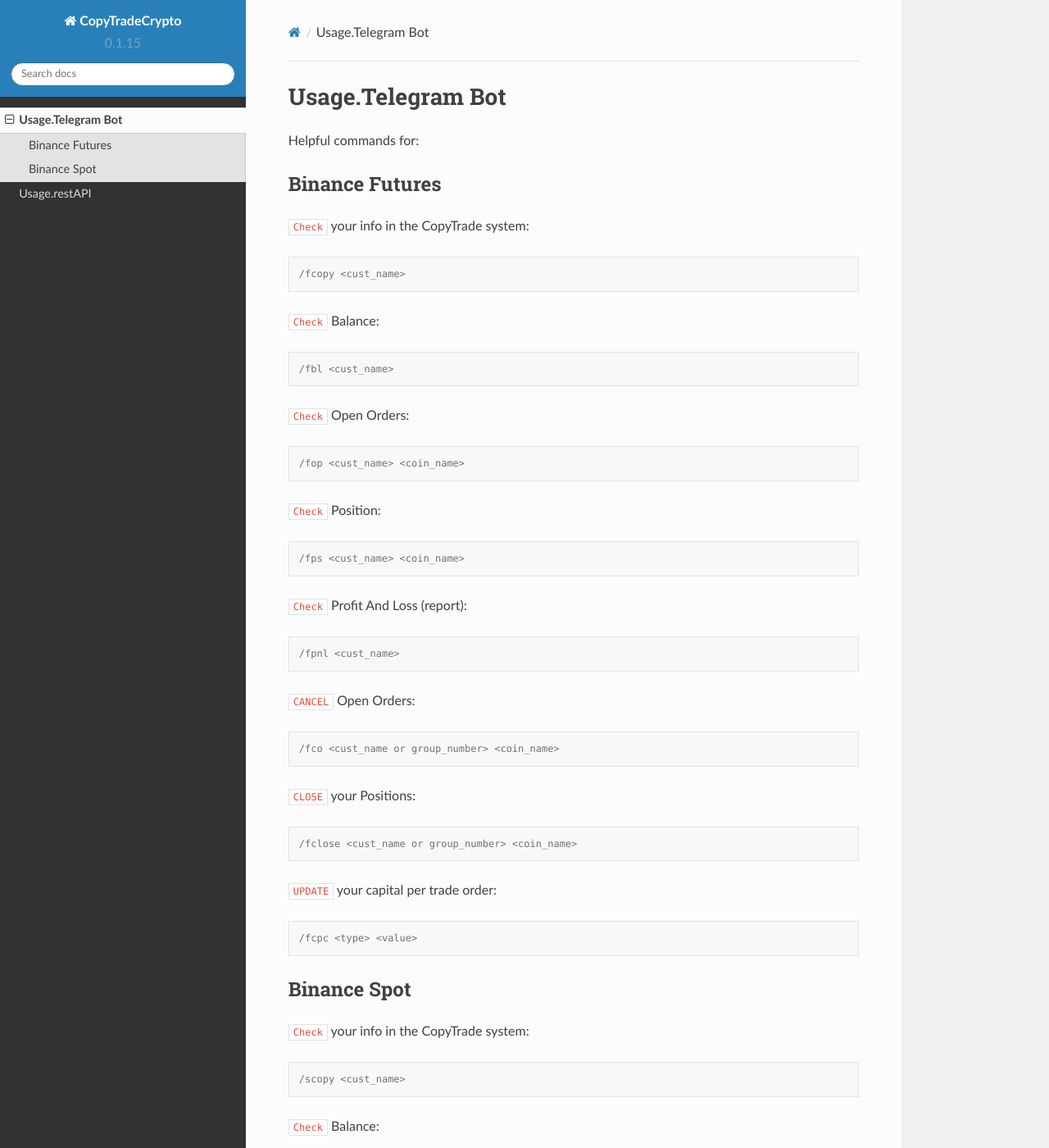
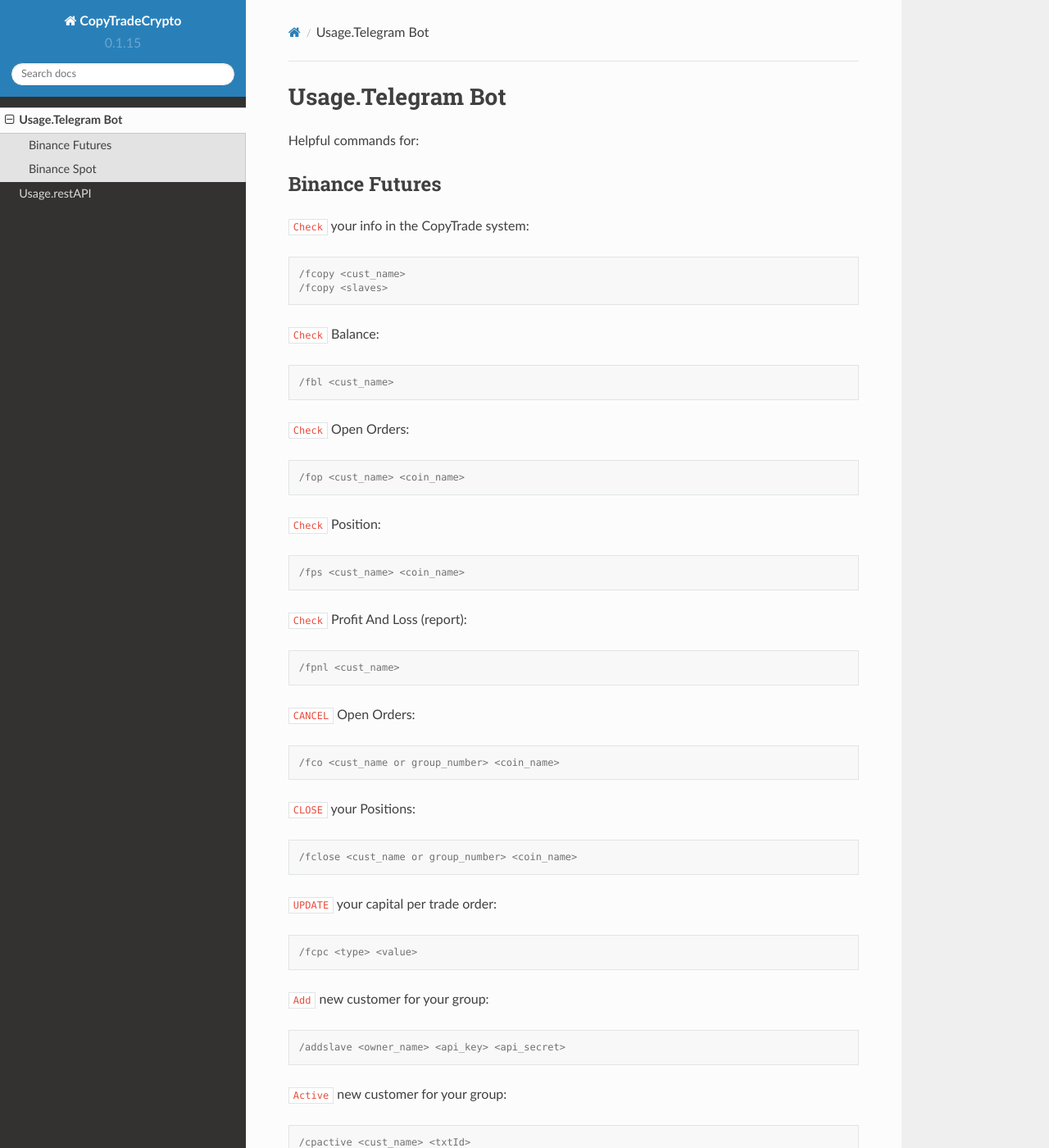
Before and after one commit to CuongITL/cuongitl.github.io, a Sphinx documentation site: the page built from docs/source/usageTelegram.rst, in a window 1280 px wide and 1400 px high. Shown: the whole window at 82% size. Built offline with Sphinx 7.4.7 and the Read the Docs theme 2.0.0, drawn with Linux system fonts in a browser that asks for light colours.

Commit message:
Update usageTelegram.rst

```diff
--- a/docs/source/usageTelegram.rst
+++ b/docs/source/usageTelegram.rst
@@ -15,6 +15,7 @@
 .. code-block:: console
 
    /fcopy <cust_name>
+   /fcopy <slaves>
 
 ``Check`` Balance:
 
@@ -57,6 +58,19 @@
 .. code-block:: console
 
    /fcpc <type> <value>
+
+``Add`` new customer for your group:
+
+.. code-block:: console
+
+    /addslave <owner_name> <api_key> <api_secret>
+
+
+``Active`` new customer for your group:
+
+.. code-block:: console
+
+     /cpactive <cust_name> <txtId>
 
 
 Binance Spot
```
